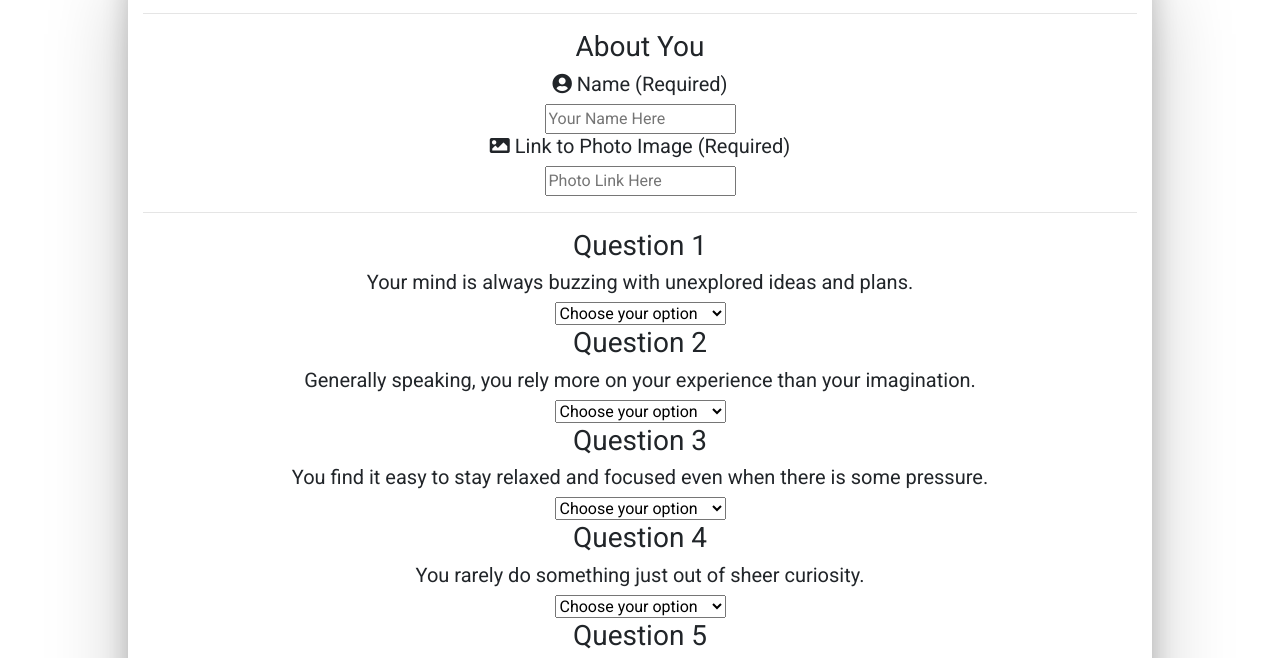
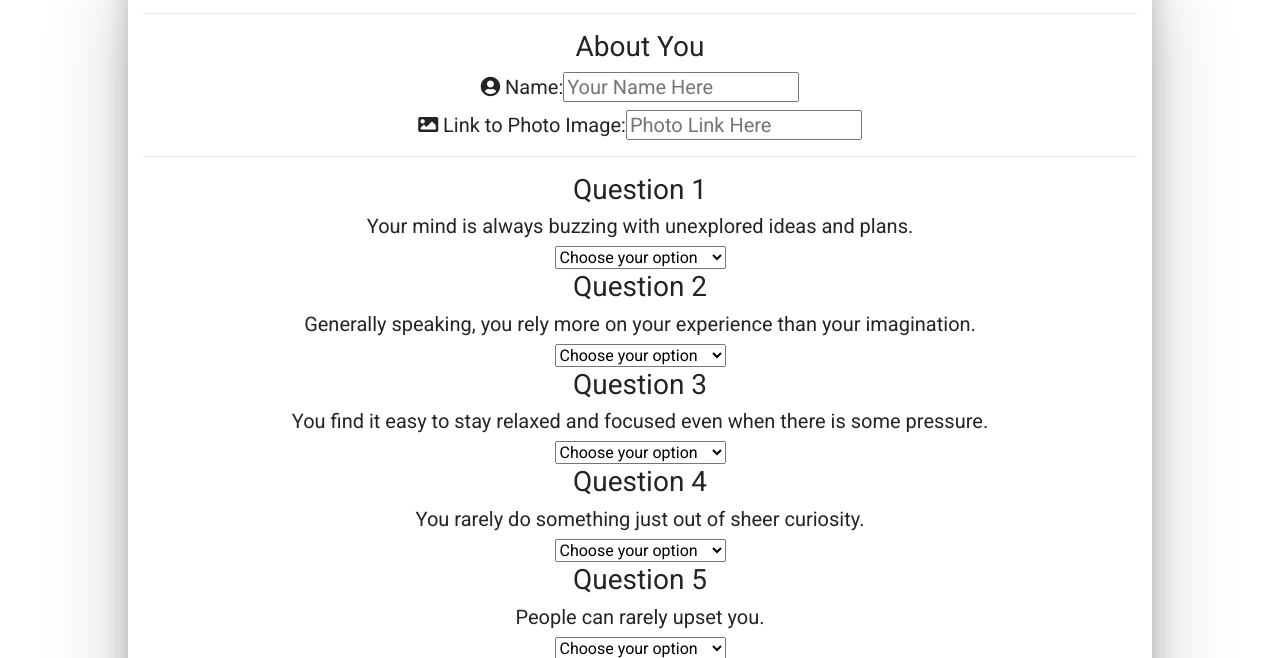
Before and after one commit to brainchomper/FriendFinder, a plain HTML site: page app/public/survey.html in a window 1280 px wide. Shown: the part 111-769 px from the top of the page. Drawn offline with nearby package versions, Linux system fonts and the light colour scheme.

Commit message:
minor style updates

```diff
--- a/app/public/survey.html
+++ b/app/public/survey.html
@@ -32,10 +32,10 @@
 			<div class="collapse navbar-collapse" id="navbarSupportedContent">
 					<ul class="navbar-nav mr-auto">
 							<li class="nav-item">
-									<a class="nav-link" href="/">Home <span class="sr-only">(current)</span></a>
+									<a class="nav-link" href="/">Home <span class="sr-only"></span></a>
 							</li>
 							<li class="nav-item active">
-									<a class="nav-link" href="/survey">Survey <span class="sr-only">(current)</span></a>
+									<a class="nav-link" href="/survey">Survey <span class="sr-only"></span></a>
 							</li>
 							<li class="nav-item">
 									<a class="nav-link" href="/api/friends">API Friends List</a>
@@ -62,15 +62,15 @@
 							<h3 class="text-center">About You</h3>
 
 							<div class="text-center">
-								<h5><i class="fas fa-user-circle"></i> Name (Required)</h5>
+								<h5><i class="fas fa-user-circle"></i> Name:<input type="text" class="validate data-val-required" placeholder="Your Name Here" id="userName" required></h5>
 
-								<input type="text" class="validate" placeholder="Your Name Here" id="userName" required>
+
 							</div>
 
 							<div class="text-center">
-								<h5><i class="fas fa-image"></i> Link to Photo Image (Required)</h5>
+								<h5><i class="fas fa-image"></i> Link to Photo Image:<input type="text" class="validate" placeholder="Photo Link Here" id="userPhoto" required></h5>
 
-								<input type="text" class="validate" placeholder="Photo Link Here" id="userPhoto" required>
+
 							</div>
 	<hr>
 							<!-- Survey Questions -->
```
